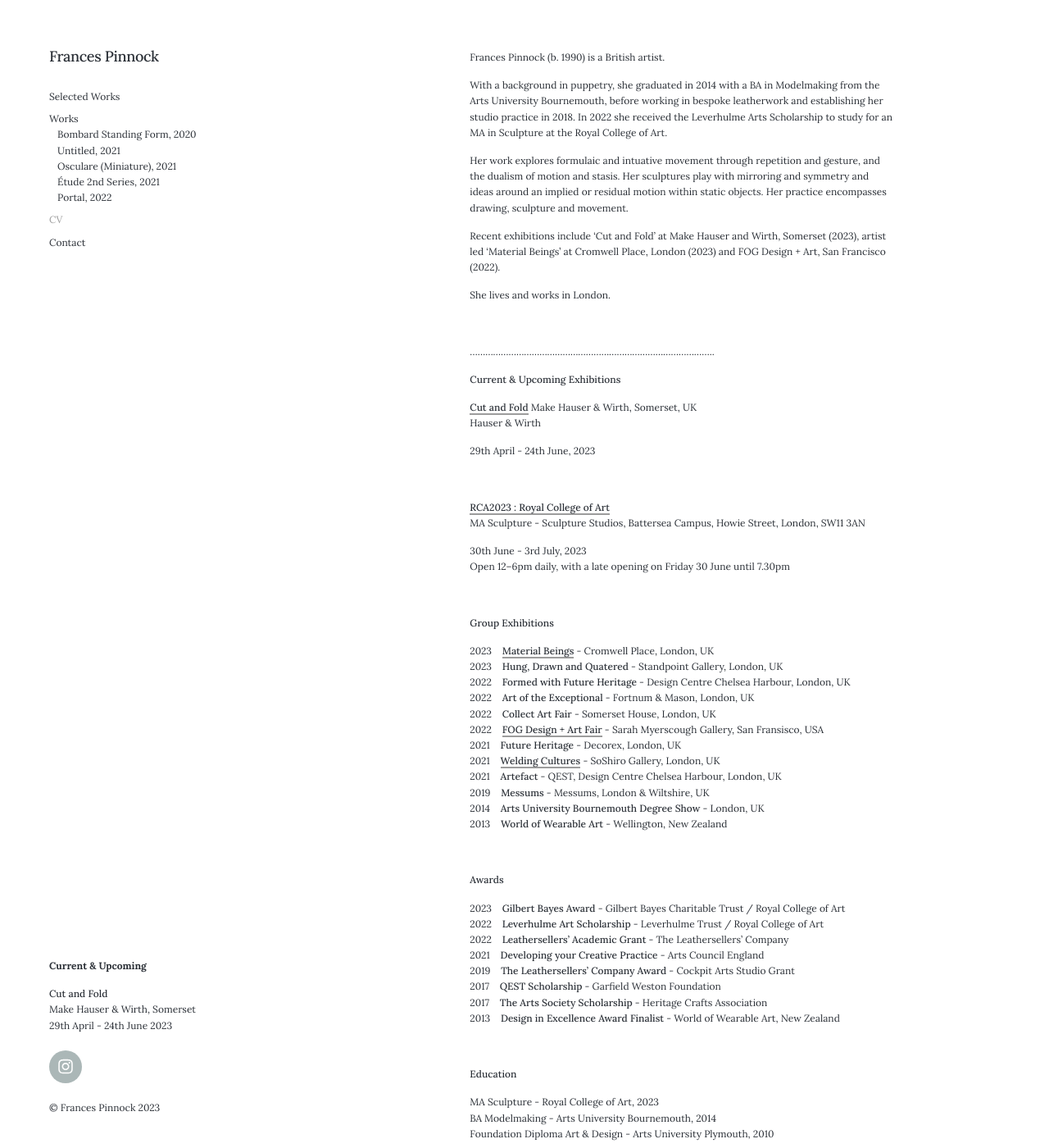
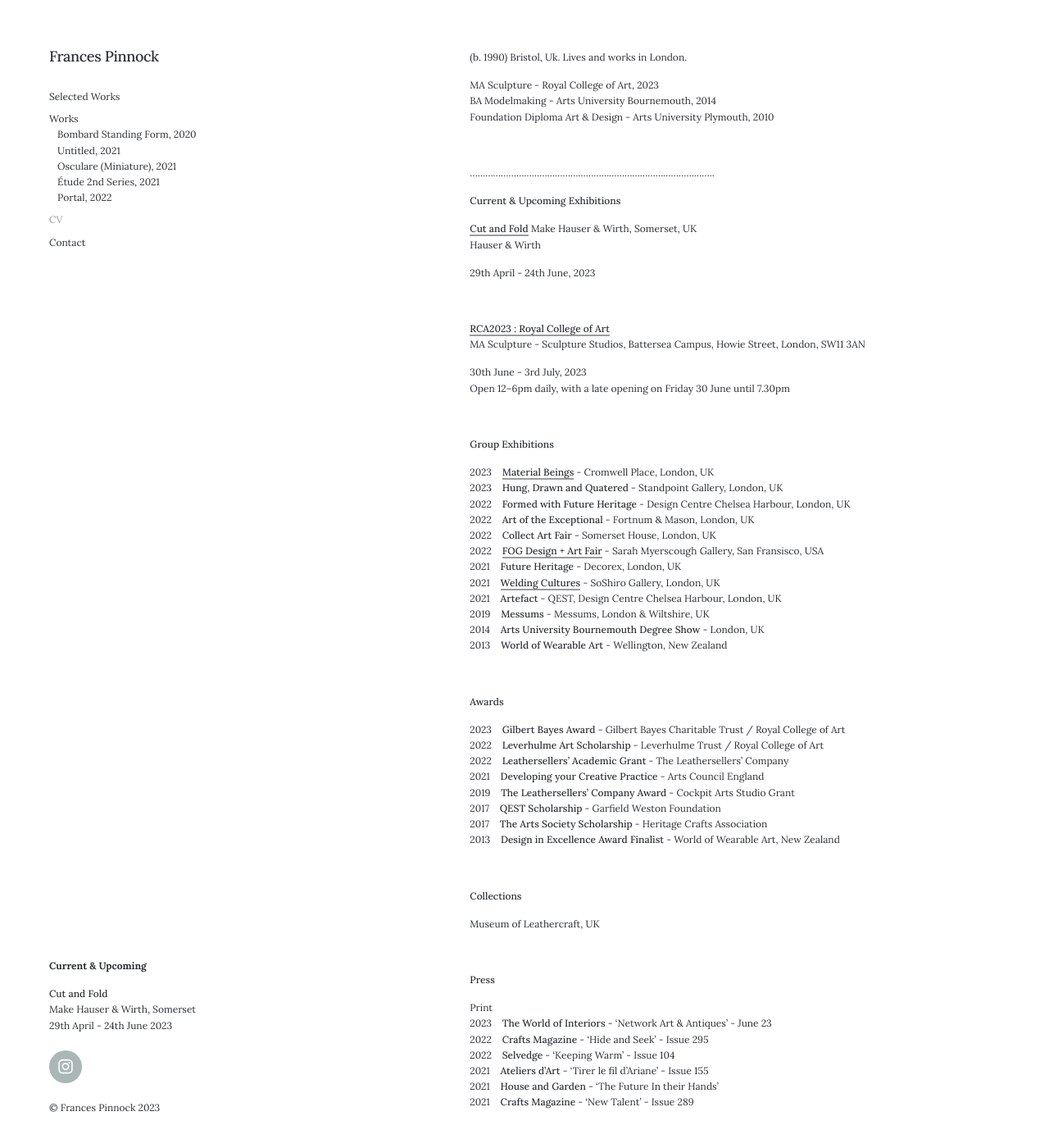
Before and after one commit to francespinnock/francespinnock.github.io, a Jekyll site: the page built from _pages/cv.md, in a window 1280 px wide and 1400 px high. Shown: the whole window at 82% size. Built offline with Jekyll 4.4.1, drawn with Linux system fonts in a browser that asks for light colours; nearby versions of some CDN libraries.

Commit message:
Update cv.md

```diff
--- a/_pages/cv.md
+++ b/_pages/cv.md
@@ -4,15 +4,13 @@ subtitle:
 description: About Frances Pinnock
 ---
 
-Frances Pinnock (b. 1990) is a British artist.
+(b. 1990) Bristol, Uk.
+Lives and works in London.
 
-With a background in puppetry, she graduated in 2014 with a BA in Modelmaking from the Arts University Bournemouth, before working in bespoke leatherwork and establishing her studio practice in 2018. In 2022 she received the Leverhulme Arts Scholarship to study for an MA in Sculpture at the Royal College of Art.
 
-Her work explores formulaic and intuative movement through repetition and gesture, and the dualism of motion and stasis. Her sculptures play with mirroring and symmetry and ideas around an implied or residual motion within static objects. Her practice encompasses drawing, sculpture and movement.
-
-Recent exhibitions include ‘Cut and Fold’ at Make Hauser and Wirth, Somerset (2023), artist led  ‘Material Beings’ at Cromwell Place, London (2023) and FOG Design + Art, San Francisco (2022).
-
-She lives and works in London.
+MA Sculpture - Royal College of Art, 2023
+BA Modelmaking - Arts University Bournemouth, 2014
+Foundation Diploma Art & Design - Arts University Plymouth, 2010
 
 
 
@@ -74,13 +72,6 @@ Open 12–6pm daily, with a late opening on Friday 30 June until 7.30pm
 
 <br />
 
-**Education**
-
-MA Sculpture - Royal College of Art, 2023
-BA Modelmaking - Arts University Bournemouth, 2014
-Foundation Diploma Art & Design - Arts University Plymouth, 2010
-
-<br />
 
 **Collections**
 
```
